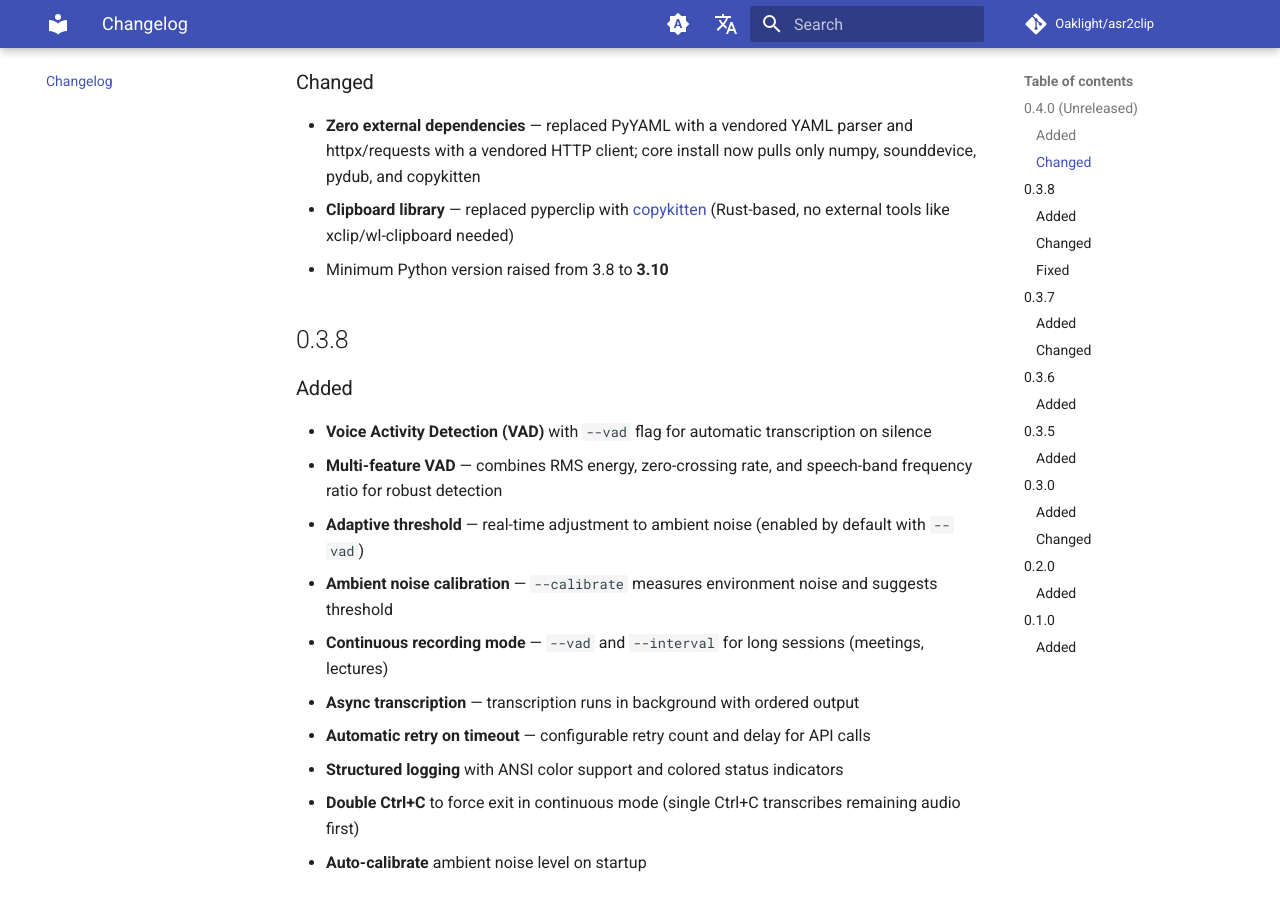
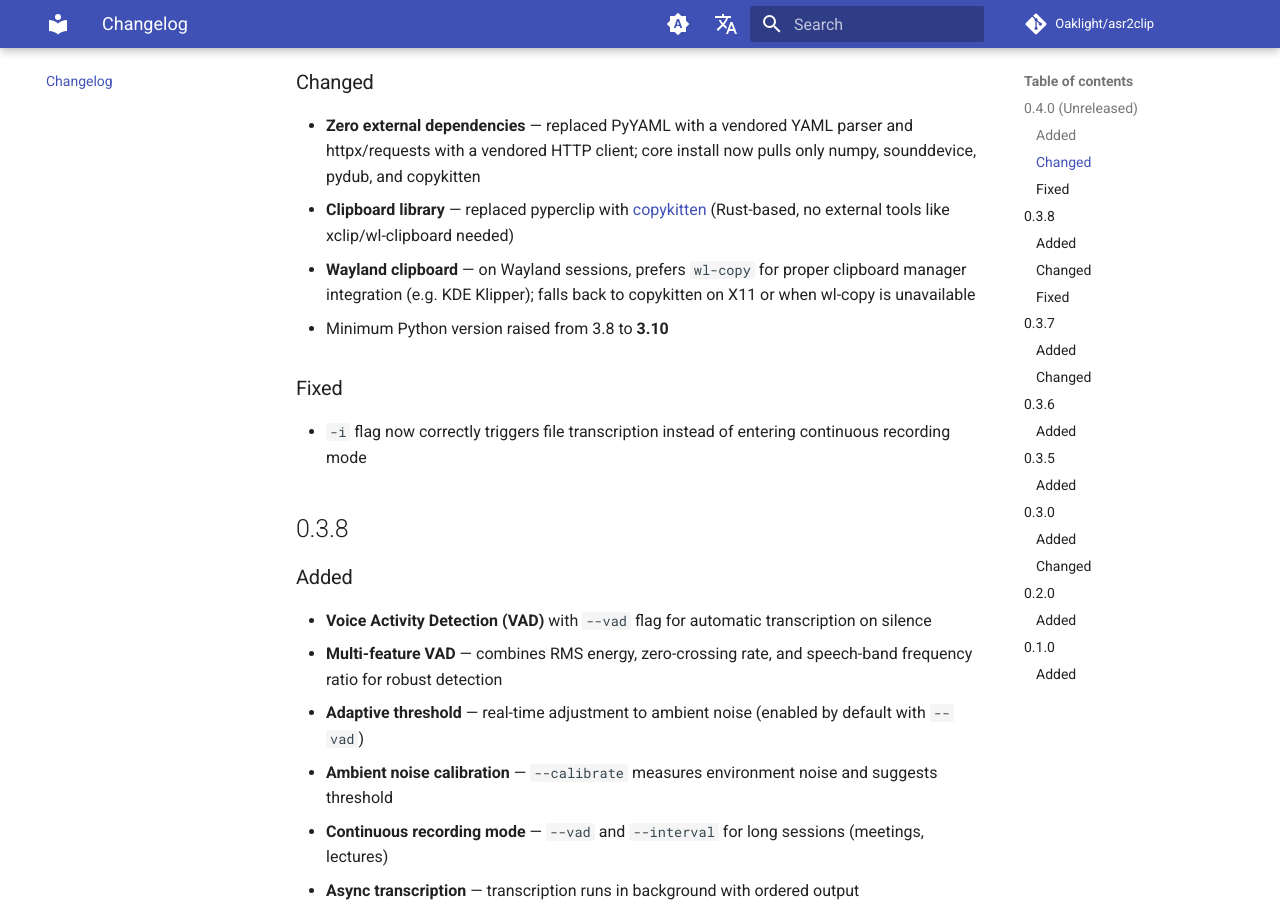
Before and after one commit to Oaklight/asr2clip, an MkDocs documentation site: the page built from docs/changelog.md, in a window 1280 px wide and 900 px high, scrolled down 829 px. Built offline with MkDocs 1.6.1 and Material for MkDocs 9.7.7, drawn with Linux system fonts in a browser that asks for light colours; comment, search, counter and statistics services are not loaded.

Commit message:
docs: update changelog and installation for Wayland clipboard and -i fix

```diff
--- a/docs/changelog.md
+++ b/docs/changelog.md
@@ -20,7 +20,12 @@ All notable changes to asr2clip are documented here.
 
 - **Zero external dependencies** — replaced PyYAML with a vendored YAML parser and httpx/requests with a vendored HTTP client; core install now pulls only numpy, sounddevice, pydub, and copykitten
 - **Clipboard library** — replaced pyperclip with [copykitten](https://github.com/koenvervloesem/copykitten) (Rust-based, no external tools like xclip/wl-clipboard needed)
+- **Wayland clipboard** — on Wayland sessions, prefers `wl-copy` for proper clipboard manager integration (e.g. KDE Klipper); falls back to copykitten on X11 or when wl-copy is unavailable
 - Minimum Python version raised from 3.8 to **3.10**
+
+### Fixed
+
+- `-i` flag now correctly triggers file transcription instead of entering continuous recording mode
 
 ## 0.3.8
 
```
Also changed, not shown: docs/getting-started/installation.md (+1 -1 lines).
